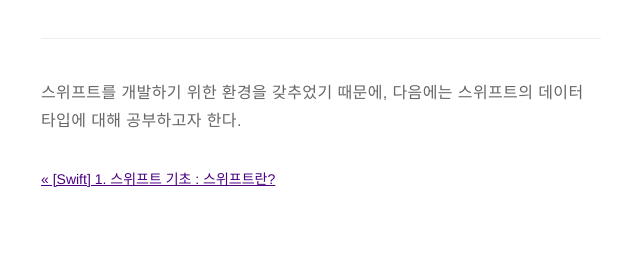
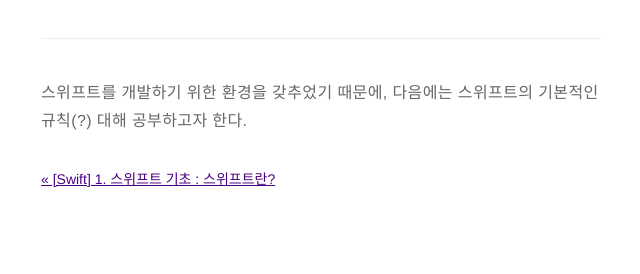
Before and after one commit to hoojeong-dev/gnwjd309.github.io, a Jekyll site: the page built from _posts/2021-07-13-swift-2.markdown, in a window 1280 px wide and 900 px high, scrolled down 4532 px. Shown: the part 178-452 px from the top of the window, without its empty margins (319-959 px from the left). Built offline with Jekyll 4.4.1, drawn with Linux system fonts in a browser that asks for light colours; some web fonts are replaced.

Commit message:
Fix swift-2.md

```diff
--- a/_posts/2021-07-13-swift-2.markdown
+++ b/_posts/2021-07-13-swift-2.markdown
@@ -97,4 +97,4 @@ var greeting = "Hello, playground"
 
 ---
 
-스위프트를 개발하기 위한 환경을 갖추었기 때문에, 다음에는 스위프트의 데이터 타입에 대해 공부하고자 한다.
+스위프트를 개발하기 위한 환경을 갖추었기 때문에, 다음에는 스위프트의 기본적인 규칙(?) 대해 공부하고자 한다.
```
Also changed, not shown: assets/post_source/0714_swift3_1.png (added), assets/post_source/0714_swift3_2.png (added), assets/post_source/0714_swift3_3.png (added), assets/post_source/0714_swift3_4.png (added), assets/post_source/0714_swift3_5.png (added).
